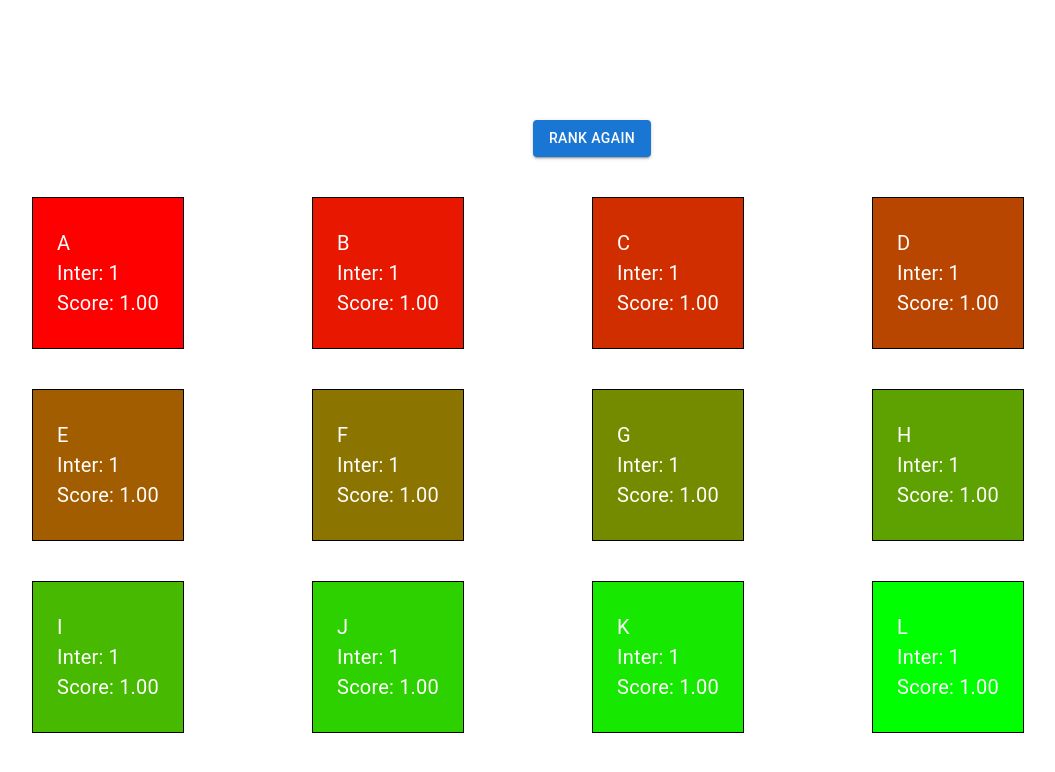
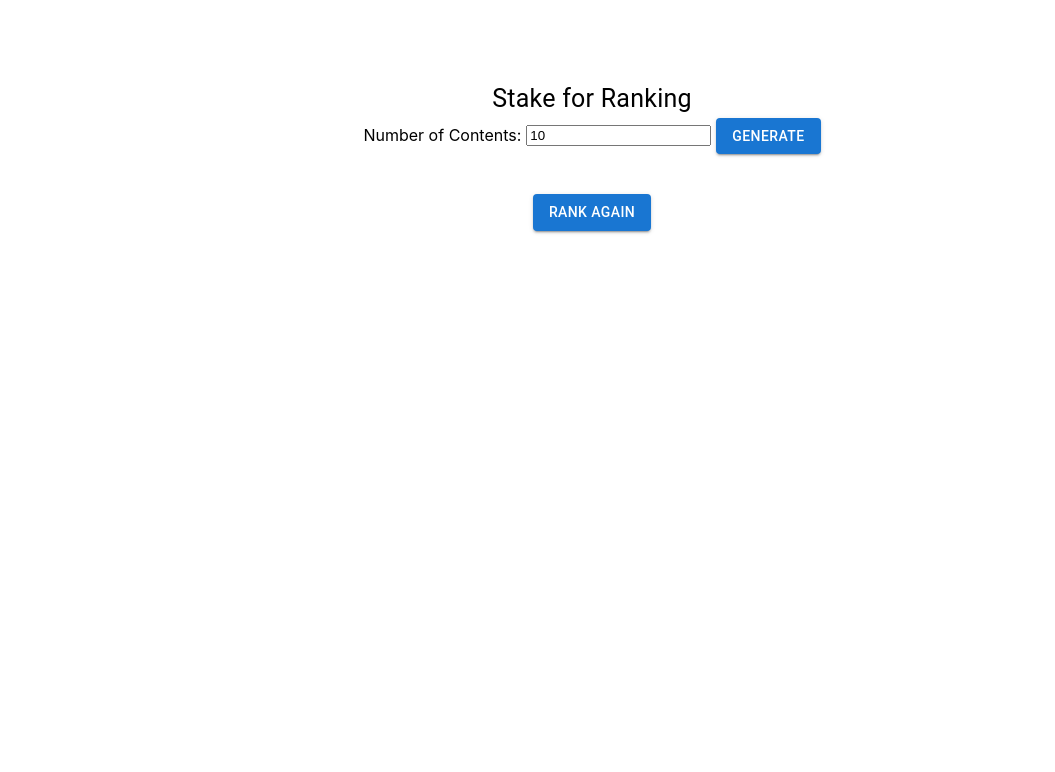
Before and after one commit to muratcancicek/demo, a React (Create React App) app: page / in a window 1280 px wide. Shown: the top 772 px of the page, without its empty margins (48-1103 px from the left). Built offline with nearby package versions, Linux system fonts and the light colour scheme.

Commit message:
Support for larger number of contents

```diff
--- a/src/components/ContentBox.jsx
+++ b/src/components/ContentBox.jsx
@@ -20,8 +20,9 @@ const ContentBox = ({char, vec, score, interaction, onClick }) => {
         <Typography
           fontSize="20px"
           color="white"
+          align="center"
         >
-          {char}<br/>Inter: {interaction}<br/>Score: {score && score.toFixed(2)}
+          {char}<br/>Interaction: {interaction}<br/>Score: {score && score.toFixed(4)}
         </Typography>
       </Box>
     </Box>
--- a/src/enums/BaseContents.jsx
+++ b/src/enums/BaseContents.jsx
@@ -1,4 +1,12 @@
-export const abc = ["A", "B", "C", "D", "E", "F", "G", "H", "I", "J", "K", "L", "M", "N", "O", "P", "Q", "R", "S", "T", "U", "V", "W", "X", "Y", "Z"];
+function getChar(i) {
+  let char = '';
+  while (i >= 0) {
+      char = String.fromCharCode(i % 26 + 65) + char;
+      i = Math.floor(i / 26) - 1;
+  }
+  return char;
+}
+
 export function generateContents(numContents) {
   let colorStep = 510 / numContents;
   let red = 255;
@@ -6,7 +14,8 @@ export function generateContents(numContents) {
   let blue = 0;
   let contents = [];
   for (let i = 0; i < numContents; i++) {
-    let c = {vec: [red, green, blue], char: abc[i]};
+    let char = getChar(i);
+    let c = {vec: [red, green, blue], char: char, id: i};
     contents = [...contents, c];
     if (red > 0) {
       red = red - colorStep;
--- a/src/pages/LandingPage.jsx
+++ b/src/pages/LandingPage.jsx
@@ -1,7 +1,7 @@
-import { Button, Grid, Box } from "@mui/material";
+import { Button, Grid, Box, Typography } from "@mui/material";
 import React, { useEffect, useState } from "react";
 import ContentBox from "../components/ContentBox";
-import { abc, generateContents } from "../enums/BaseContents";
+import { generateContents } from "../enums/BaseContents";
 import { initializeUserVectors, initializeContentVectors, nmfForContentRanking } from "../ranking"
 
 const LandingPage = () => {
@@ -15,24 +15,32 @@ function getDefaultContents(numContents) {
   }
 
   function gettInteractionMatrix(contents) {
-  return [contents.sort((a, b) => a.char > b.char ? 1 : -1).map((c) => c.interaction)];
+    let sortedContents = contents.sort((a, b) => a.id > b.id ? 1 : -1);
+    return [sortedContents.map((c) => c.interaction)];
   }
 
   const numUsers = 1;
-  const numContents = 22;
-  const [contents, setContents] = useState(getDefaultContents(numContents));
+  const [numContents, setNumContents] = useState(10);
+  const [contents, setContents] = useState([]);
+  const [abc, setAbc] = useState([]);
   const numUserFeatures = 3;
   const numContentFeatures = 3;
   const [selectedBox, setSelectedBox] = useState(null);
   const [userVectors, setUserVectors] = useState(null);
   const [contentVectors, setcontentVectors] = useState(null);
 
+  const handleGenerateClick = () => {
+    let contents = getDefaultContents(numContents);
+    setContents(contents);
+    setAbc(contents.map((c) => c.char));
+  };
+
   function updateContentByChar(char, interaction, score) {
     // finds the content by the char value and updates interaction and score
     setContents(prevContents => {
       return prevContents.map(item => {
         if (item.char === char) {
-                return {...item, interaction: interaction, score: score};
+          return { ...item, interaction: interaction, score: score };
         } else {
           return item;
         }
@@ -70,6 +78,18 @@ function gettInteractionMatrix(contents) {
   return (
     <>
       <Grid container sx={{ padding: 10 }}>
+        <Grid item xs={12} display="flex" justifyContent="center">
+          <Box><Typography style={{ fontSize: 25 }}>Stake for Ranking</Typography></Box>
+        </Grid>
+        <Grid item xs={12} display="flex" justifyContent="center">
+          <Box>
+            Number of Contents:
+            <input type="number" value={numContents} onChange={(e) => setNumContents(e.target.value)} style={{ marginLeft: "5px", marginRight: '5px' }} />
+            <Button variant="contained" onClick={handleGenerateClick}>
+              Generate
+            </Button>
+          </Box>
+        </Grid>
         <Grid item xs={12} mt={5} display="flex" justifyContent="center">
           <Box>
             <Button variant="contained" onClick={handleOnclick}>
```
Lines whose indentation alone changed are shown as unchanged.
